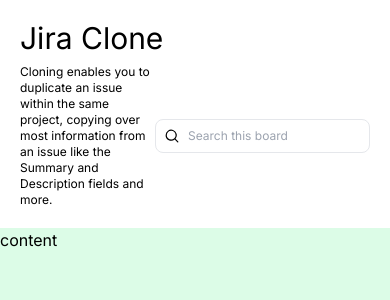
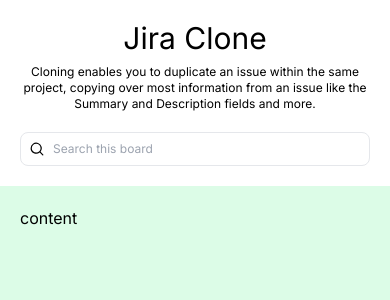
Before and after one commit to channiboi1998/jira-clone, a Next.js app: page / in a window 390 px wide. Shown: the top 300 px of the page. Built offline with nearby package versions, Linux system fonts and the light colour scheme.

Commit message:
feat: form responsiveness

```diff
--- a/src/app/page.tsx
+++ b/src/app/page.tsx
@@ -6,23 +6,23 @@
   return (
     <main className="flex flex-row">
       {/* Sidebar */}
-      <section className="h-screen hidden md:block w-48 bg-gray-300">
+      <section className="h-screen hidden md:block w-48 p-5 bg-gray-300">
         <p>sidebar</p>
       </section>
       <section className="h-screen flex-1 flex flex-col justify-between">
         {/* Page Content */}
         <div className="p-5">
           {/* Board Page: Heading */}
-          <h1 className="text-3xl mb-2">Jira Clone</h1>
-          <div className="flex flex-row items-center">
-            <p className="text-xs max-w-xl">
+          <h1 className="text-3xl mb-2 text-center md:text-left">Jira Clone</h1>
+          <div className="flex flex-col md:flex-row items-center">
+            <p className="text-xs text-center md:text-left md:max-w-xl">
               Cloning enables you to duplicate an issue within the same project,
               copying over most information from an issue like the Summary and
               Description fields and more.
             </p>
             {/* Search Form */}
-            <form>
-              <div className="border flex flex-row items-center p-2 rounded-lg space-x-2">
+            <form className="flex flex-col w-full md:w-auto items-end flex-1 pt-5 md:pt-0">
+              <div className="border w-full md:w-auto flex flex-row items-center p-2 rounded-lg space-x-2">
                 <MagnifyingGlassIcon className="h-4 w-4" />
                 <input
                   className="text-xs flex-1 focus:outline-none"
@@ -34,7 +34,7 @@
         </div>
         {/* Board Page: Content */}
         <div className="flex-1 overflow-x-auto overflow-y-auto">
-          <div className="h-[2000px] bg-green-100">content</div>
+          <div className="h-[2000px] p-5 bg-green-100">content</div>
         </div>
       </section>
     </main>
```
